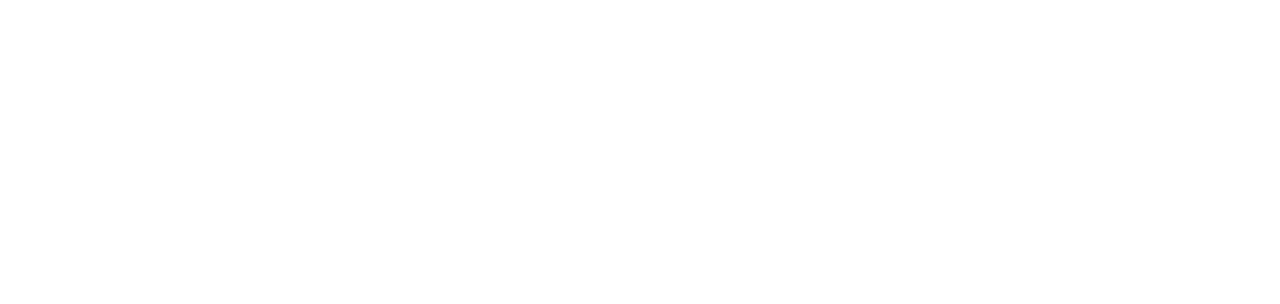
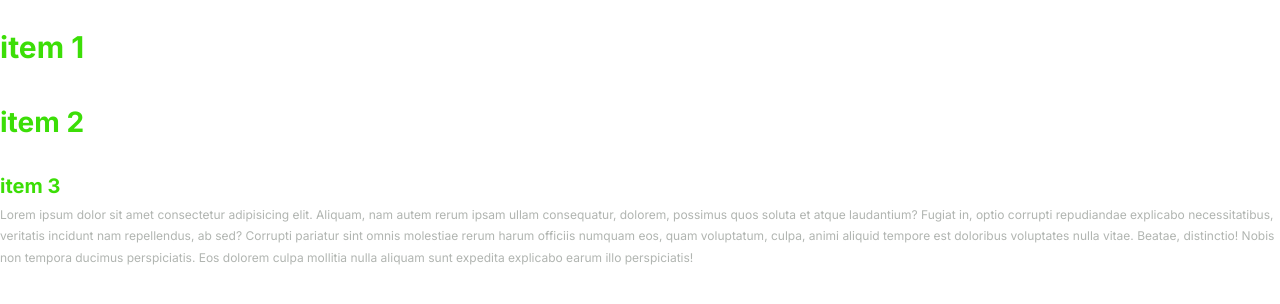
Before and after one commit to CodeSimplifier1991/mealPrep1, a plain HTML site: page index.html in a window 1280 px wide. Drawn offline with Linux system fonts and the light colour scheme.

Commit message:
Typography & fonts defined.

```diff
--- a/css/styles.css
+++ b/css/styles.css
@@ -0,0 +1,58 @@
+/* ----------------------- GENERAL STYLES ------------------ */
+:root {
+  --color-primary: #ff4747;
+  --color-secondary: #de2c2c;
+  --color-accent: #e0e01d;
+  --color-heading: #3cde07;
+  --color-paragraphes: #b1b5b1;
+}
+
+html {
+  font-size: 62.5%;
+}
+
+body {
+  font-family: 'Inter', Arial, Helvetica, sans-serif;
+  line-height: 1.8;
+}
+/* ----------------------- GENERAL STYLES ------------------ */
+
+/* ----------------------- TYPOGRAPHY STYLES ------------------ */
+h1,
+h2,
+h3 {
+  color: var(--color-heading);
+  margin-bottom: 0; /*Removes the gap between headings*/
+}
+
+h1 {
+  font-size: 5rem;
+}
+h2 {
+  font-size: 4.2rem;
+}
+h3 {
+  font-size: 3.6rem;
+}
+
+p {
+  color: var(--color-paragraphes);
+  font-size: 1.8rem;
+  margin-top: 0;
+}
+
+@media screen and (min-width: 1024px) {
+  h1 {
+    font-size: 3rem;
+  }
+  h2 {
+    font-size: 2.8rem;
+  }
+  h3 {
+    font-size: 2rem;
+  }
+  p {
+    font-size: 1.2rem;
+  }
+}
+/* ----------------------- TYPOGRAPHY STYLES ------------------ */
--- a/index.html
+++ b/index.html
@@ -10,6 +10,30 @@
     <link rel="stylesheet" href="css/normalize.css" />
     <link rel="stylesheet" href="css/styles.css" />
     <!-- Stylesheets -->
+
+    <!-- Google Fonts -->
+    <link rel="preconnect" href="https://fonts.googleapis.com" />
+    <link rel="preconnect" href="https://fonts.gstatic.com" crossorigin />
+    <link
+      href="https://fonts.googleapis.com/css2?family=Inter:wght@400;600;700&display=swap"
+      rel="stylesheet"
+    />
+    <!-- Google Fonts -->
   </head>
-  <body></body>
+  <body>
+    <h1>item 1</h1>
+    <h2>item 2</h2>
+    <h3>item 3</h3>
+    <p>
+      Lorem ipsum dolor sit amet consectetur adipisicing elit. Aliquam, nam
+      autem rerum ipsam ullam consequatur, dolorem, possimus quos soluta et
+      atque laudantium? Fugiat in, optio corrupti repudiandae explicabo
+      necessitatibus, veritatis incidunt nam repellendus, ab sed? Corrupti
+      pariatur sint omnis molestiae rerum harum officiis numquam eos, quam
+      voluptatum, culpa, animi aliquid tempore est doloribus voluptates nulla
+      vitae. Beatae, distinctio! Nobis non tempora ducimus perspiciatis. Eos
+      dolorem culpa mollitia nulla aliquam sunt expedita explicabo earum illo
+      perspiciatis!
+    </p>
+  </body>
 </html>
```
